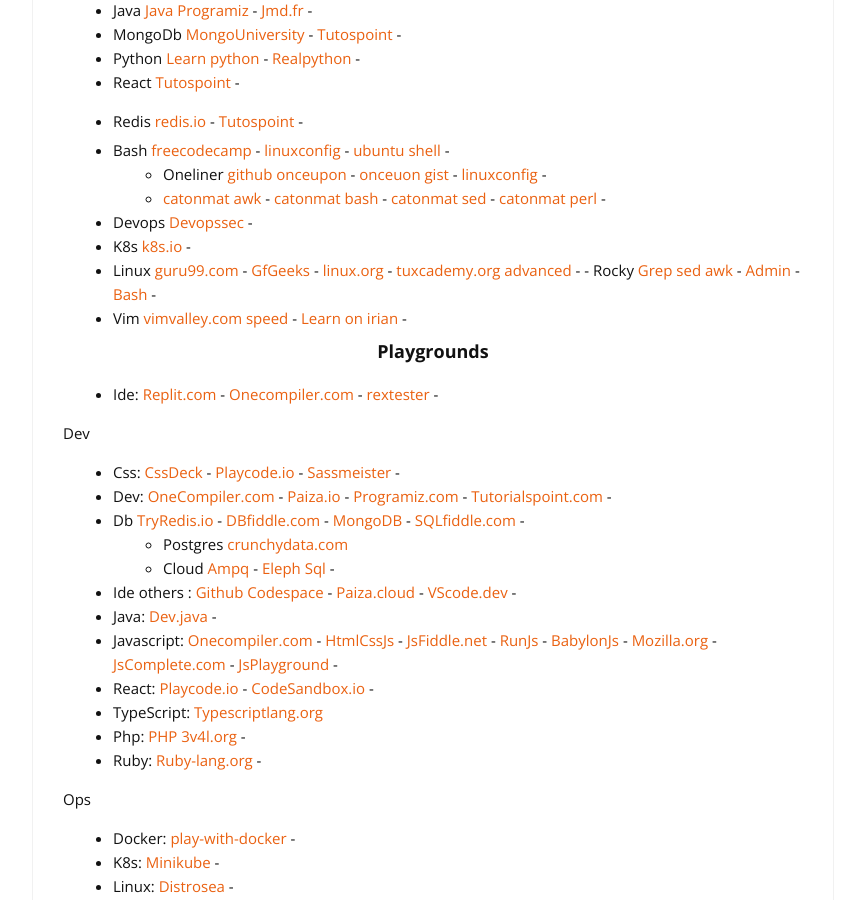
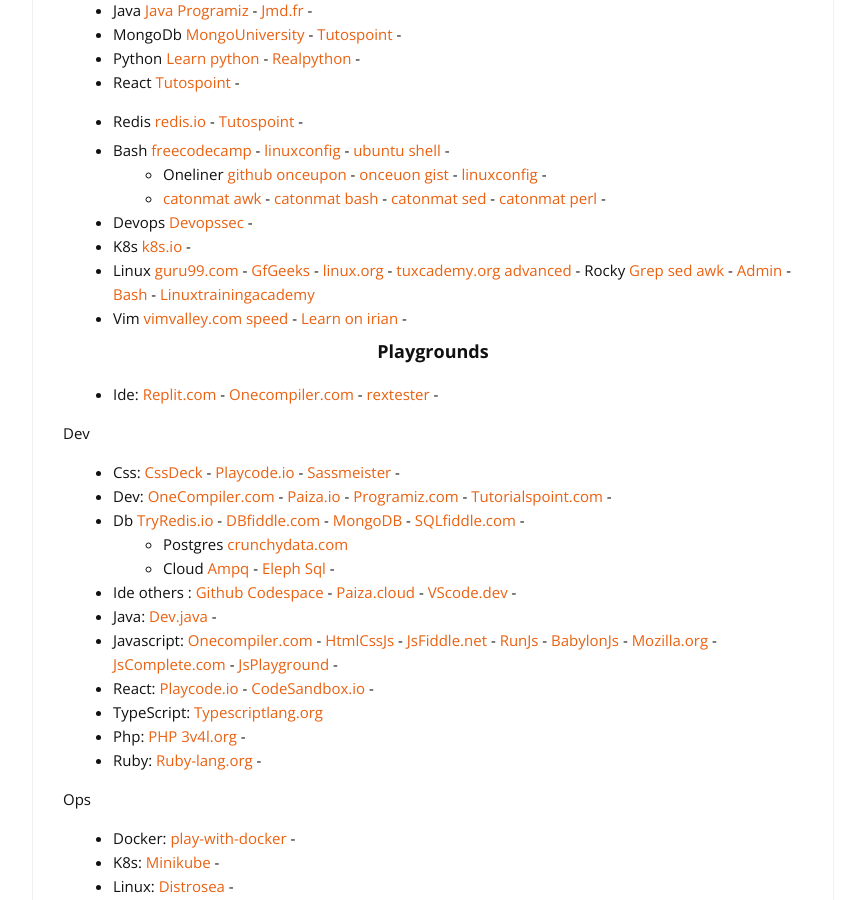
Before and after one commit to cylmat/cylmat.github.io, a Jekyll site: the page built from _pages/USEFUL.md, in a window 1280 px wide and 900 px high, scrolled down 720 px. Shown: the whole window, without its empty margins (207-1072 px from the left). Built offline with Jekyll 4.4.1, drawn with Linux system fonts in a browser that asks for light colours; nearby versions of some CDN libraries.

Commit message:
Update USEFUL.md

```diff
--- a/_pages/USEFUL.md
+++ b/_pages/USEFUL.md
@@ -38,7 +38,7 @@
   - [catonmat awk](https://catonmat.net/awk-one-liners-explained-part-one) - [catonmat bash](https://catonmat.net/bash-one-liners-explained-part-one) - [catonmat sed](https://catonmat.net/sed-one-liners-explained-part-one) - [catonmat perl](https://catonmat.net/perl-one-liners-explained-part-one) -
 + Devops [Devopssec](https://devopssec.fr) -
 + K8s [k8s.io](https://kubernetes.io/docs/tutorials/) -
-+ Linux [guru99.com](https://www.guru99.com/fr/unix-linux-tutorial.html) - [GfGeeks](https://www.geeksforgeeks.org/linux-tutorial/) - [linux.org](https://www.linux.org/forums/#linux-tutorials.122) - [tuxcademy.org advanced](https://www.tuxcademy.org/product/grd2/) -   - Rocky [Grep sed awk](https://docs.rockylinux.org/books/sed_awk_grep) - [Admin](https://docs.rockylinux.org/books/admin_guide/00-toc) - [Bash](https://docs.rockylinux.org/books/learning_bash/00-toc) -
++ Linux [guru99.com](https://www.guru99.com/fr/unix-linux-tutorial.html) - [GfGeeks](https://www.geeksforgeeks.org/linux-tutorial/) - [linux.org](https://www.linux.org/forums/#linux-tutorials.122) - [tuxcademy.org advanced](https://www.tuxcademy.org/product/grd2/) - Rocky [Grep sed awk](https://docs.rockylinux.org/books/sed_awk_grep) - [Admin](https://docs.rockylinux.org/books/admin_guide/00-toc) - [Bash](https://docs.rockylinux.org/books/learning_bash/00-toc) - [Linuxtrainingacademy](https://www.linuxtrainingacademy.com/)
 + Vim [vimvalley.com speed](https://vimvalley.com/vim-movement-speed-challenge) - [Learn on irian](https://learnvim.irian.to) -
 
 
```
